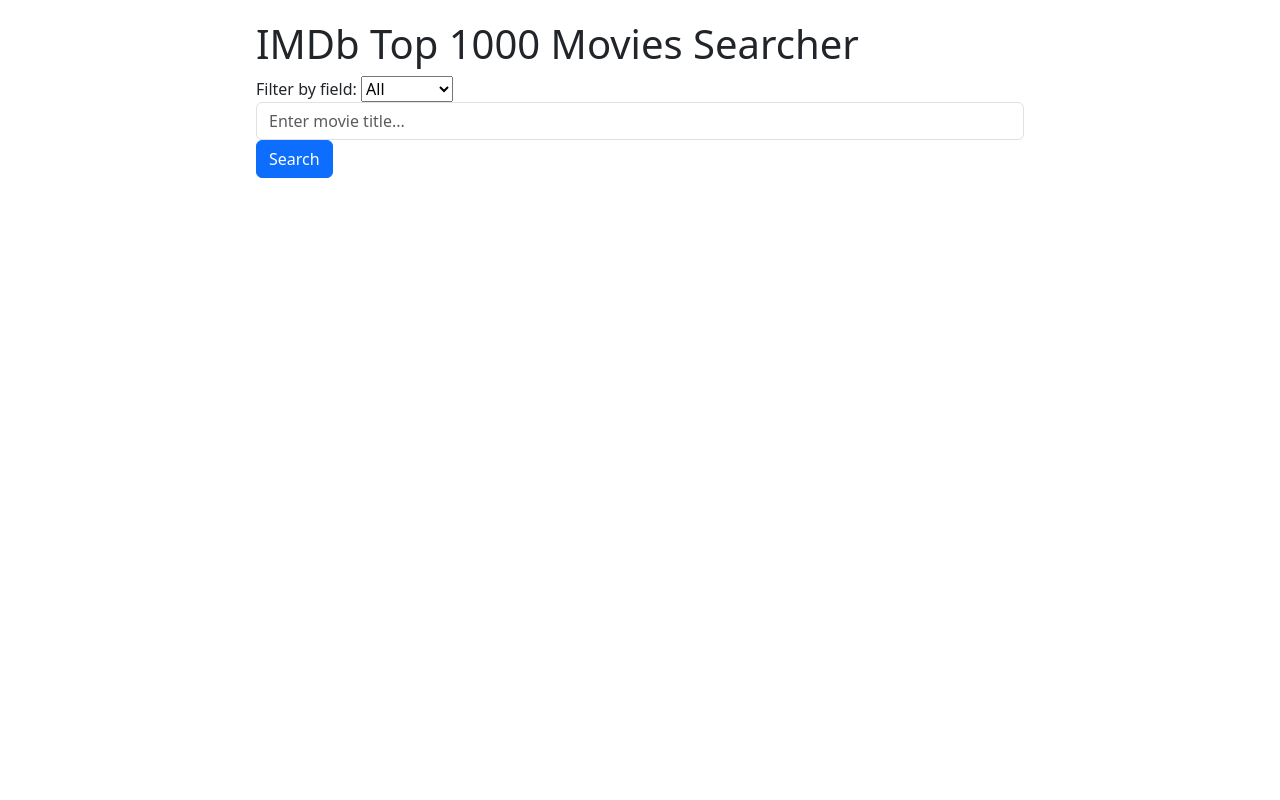
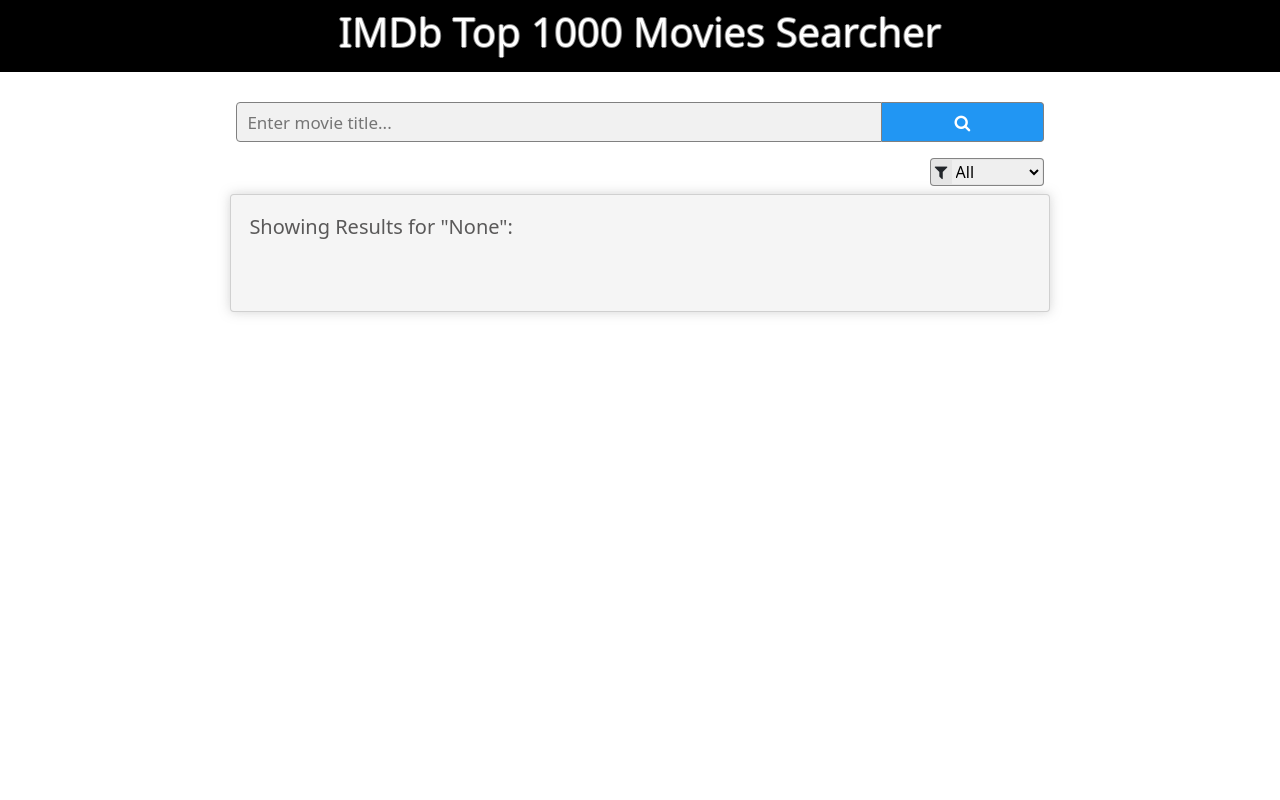
Before and after one commit to tarikjaber/capstone-backend, a Flask app: page /search in a window 1280 px wide. Run offline with Flask 3, Linux system fonts and the light colour scheme; some libraries are stand-ins or nearby versions.

Commit message:
Added styling

```diff
--- a/app.py
+++ b/app.py
@@ -46,7 +46,7 @@
 
 @app.route('/')
 def home():
-    return render_template('index.html', response=[])
+    return render_template('index.html', response=[], query_string = "", show_results = "hidden")
 
 @app.route('/search')
 def search_title():
@@ -61,9 +61,9 @@
             response = query_field(field, query)
 
         # Print the results
-        return render_template('index.html', response=response, selected_field=field)
+        return render_template('index.html', response=response, selected_field=field, query_string = query, show_results = "visible")
     else:
-        return render_template('index.html', response=[])
+        return render_template('index.html', response=[], query_string = query, show_results = "visible")
 
 def query_by_id(movie_id):
     try:
@@ -109,16 +109,21 @@
     output += "<div class='responses'>"
     for hit in response:
         movie = hit['_source']
+
+        output += "<a target='_blank' href='/movie/" + hit['_id'] + "'>"
         output += "<div class='card'>"
-        output += "<img src='" + movie['Poster_Link'] + "'>"
-        output += "<br>"
+        output += "<img class='card-img-top' src='" + movie['Poster_Link'] + "'>"
+        output += "<hr/>"
         output += "<div class='card-body'>"
         output += "<h5 class='card-title' >"
-        output += "<a target='_blank' href='/movie/" + hit['_id'] + "'>" + hit['_source']['Series_Title'] + "</a>"
+        output += movie['Series_Title']
         output += "</h5>"
-        output += "<p>Rating: " + movie['IMDB_Rating'] +  "</p>"
+        output += "<p style='font-weight: 600; margin-bottom:0; margin-top:1.5rem;'>"
+        output += "<i class='fa fa-star'></i>"
+        output += movie['IMDB_Rating'] +  "</p>"
         output += "</div>"
         output += "</div>"
+        output += "</a>"
     output += "</div>"
     return output
 
--- a/static/css/main.css
+++ b/static/css/main.css
@@ -2,29 +2,189 @@
     color:#3876BF;
 }
 
-body {
-    padding: 20px 20%;
+body{
+    margin: 0;
 }
 
-.result {
-    border: 2px solid black;
+form {
+    position: relative;
+    margin-bottom: 30px;
+    padding: 6px;
+}
+nav > a {
+    text-decoration: none;
+    color: white;
+}
+.content {
+    padding: 20px 18%;
+    margin-top: 60px;
+}
+
+.header{
+    background-color: black;
+    color: white;
+    width: 100%;
+    padding: 0.5rem;
+    position: fixed;
+    overflow: hidden;
+    top: 0;
+    z-index: 100;
+    text-align: center;
+    text-shadow: -1px 0 grey, 0 1px grey, 1px 0 grey, 0 -1px grey;
+}
+
+hr {
+    display: block;
+    height: 1px;
+    border: 0;
+    border-top: 2px solid #b3b2b2;
+    margin: 0;
+    padding: 0;
+}
+
+.results {
+    border: 1px solid rgba(0, 0, 0, 0.153);
     padding: 20px 10px 0;
-    margin: 2px;
-    display: inline-block;
-    text-align: center;
-    width: 300px;
-    border-radius: 20px;
+    margin-top: 12px;
+    border-radius: 4px;
+    background-color: whitesmoke;
+    color: rgb(90, 89, 89);
+
+    -webkit-box-shadow:0 0 15px rgba(128, 128, 128, 0.34);
+    -moz-box-shadow: 0 0 15px  rgba(128, 128, 128, 0.34);
+    box-shadow:0 0 12px  rgba(128, 128, 128, 0.34);
+}
+
+.results > h5 {
+    margin-left: 8px;
+}
+
+.search-bar {
+    display: flex;
+    flex-direction: row;
+    margin-top: 1rem;
+    width: 100%;
+    margin: 1rem auto;
+    justify-content: center;
+
+
+}
+
+.search-text {
+    border-radius: 4px 0 0 4px;
+    height: 2.5rem;
+    padding: 10px;
+    font-size: 17px;
+    border: 1px solid grey !important;
+    float: left;
+    width: 80%;
+    background: #f1f1f1;
+}
+
+textarea:focus, input:focus{
+    outline: 1px solid blue;
+}
+
+.search-btn{
+    border-radius: 0 4px 4px 0;
+    height: 2.5rem;
+    float: left;
+    width: 20%;
+    padding: 10px;
+    background: #2196F3;
+    color: white;
+    font-size: 17px;
+    border: 1px solid grey;
+    border-left: none;
+    cursor: pointer;
+}
+
+.filter{
+    background-color: rgb(229, 229, 229);
+    width: fit-content;
+    padding: 1px;
+    padding-left: 4px;
+    position: absolute;
+    bottom: -22px;
+    right: 6px;
+    border: 1px solid rgba(0, 0, 0, 0.422);
+    border-radius: 4px;
+
+}
+
+.fitler-btn{
+    border-radius: 0 4px 4px 0;
+    height: 2.5rem !important;
+    float: left;
+    width: 15%;
+    padding: 20px;
+    font-size: 17px;
+    border: 1px solid grey;
+    border-right: none;
+}
+
+.filter-menu{
+    border: none;
+    margin-left: 0;
+    cursor: pointer;
+}
+
+.search-btn:hover{
+    background: #0b7dda;
+}
+
+form::after{
+    content: "";
+    clear: both;
+    display: table;
 }
 
 .responses {
     display: flex;
-    justify-content: flex-start;
+    justify-content: space-between;
     gap: 1rem;
     flex-wrap: wrap;
+    padding: 2rem;
+}
+
+.responses > a {
+    text-decoration: none;
+    display: flex;
 }
 
 
 .card {
-    width: 12rem;
-    padding: 5px;
+    padding: 0.5rem;
+    width: 14rem;
+    display: flex;
+    margin-bottom: 1rem;
+    box-shadow: 6px 6px 8px rgba(102, 102, 102, 0.424);
 }
+
+.card:hover{
+    box-shadow: 6px 6px 8px rgba(102, 102, 102, 0.633);
+    outline: 1px rgba(54, 53, 53, 0.764) solid;
+}
+
+.card-img-top{
+    border-radius: 4px;
+}
+
+.card-body{
+    height: 100%;
+    display: flex;
+    flex-direction: column;
+    justify-content: space-between;
+    text-align: center;
+    line-height: 1rem;
+    align-items: center;
+}
+
+.card-title{
+    font-weight: bold;
+    font-style: italic;
+}
+
+.fa-star {
+    color: goldenrod;
+}
--- a/templates/base.html
+++ b/templates/base.html
@@ -2,12 +2,20 @@
     <head>
         <script src="https://unpkg.com/htmx.org@1.9.6"></script>
         <link rel="stylesheet" href="{{ url_for('static', filename='css/main.css') }}">
-        <title>{% block title %}IMDb Moview Searcher{% endblock %}</title>
-            <link href="https://cdn.jsdelivr.net/npm/bootstrap@5.3.2/dist/css/bootstrap.min.css" rel="stylesheet" integrity="sha384-T3c6CoIi6uLrA9TneNEoa7RxnatzjcDSCmG1MXxSR1GAsXEV/Dwwykc2MPK8M2HN" crossorigin="anonymous">
+        <title>{% block title %}IMDb Movie Searcher{% endblock %}</title>
+            <link href="https://cdn.jsdelivr.net/npm/bootstrap@5.3.2/dist/css/bootstrap.min.css" rel="stylesheet"
+            integrity="sha384-T3c6CoIi6uLrA9TneNEoa7RxnatzjcDSCmG1MXxSR1GAsXEV/Dwwykc2MPK8M2HN" crossorigin="anonymous">
+            <link rel="stylesheet" href="https://cdnjs.cloudflare.com/ajax/libs/font-awesome/4.7.0/css/font-awesome.min.css" integrity="sha512-SfTiTlX6kk+qitfevl/7LibUOeJWlt9rbyDn92a1DqWOw9vWG2MFoays0sgObmWazO5BQPiFucnnEAjpAB+/Sw==" crossorigin="anonymous"/>
     </head>
     <body>
-        <h1>IMDb Top 1000 Movies Searcher</h1>
-        {% block content %}{% endblock %}
-            <script src="https://cdn.jsdelivr.net/npm/bootstrap@5.3.2/dist/js/bootstrap.bundle.min.js" integrity="sha384-C6RzsynM9kWDrMNeT87bh95OGNyZPhcTNXj1NW7RuBCsyN/o0jlpcV8Qyq46cDfL" crossorigin="anonymous"></script>
+        <nav class = 'header'>
+            <a href='/'>
+                <h1>IMDb Top 1000 Movies Searcher</h1>
+            </a>
+        </nav>
+        <div class='content'>
+            {% block content %}{% endblock %}
+                <script src="https://cdn.jsdelivr.net/npm/bootstrap@5.3.2/dist/js/bootstrap.bundle.min.js" integrity="sha384-C6RzsynM9kWDrMNeT87bh95OGNyZPhcTNXj1NW7RuBCsyN/o0jlpcV8Qyq46cDfL" crossorigin="anonymous"></script>
+        </div>
     </body>
 </html>
--- a/templates/index.html
+++ b/templates/index.html
@@ -3,30 +3,49 @@
 {% block title %} IMDb Movie Searcher {% endblock %}
 
 {% block content %}
+
 <form action="/search" method="get">
-    <label for="field">Filter by field:</label>
-    <select id="field" name="field">
+
+    <div class='search-bar'>
+        <input type="text" name="query" class="search-text" placeholder="Enter movie title..."/>
+        <button class="search-btn" type="submit">
+            <i class="fa fa-search"></i>
+        </button>
+    </div>
+    <div class='filter'>
+        <label for="field" class='filter-icon'>
+            <i class='fa fa-filter'></i>
+        </label>
+        <select class='filter-menu' id="field" name="field">
             <option value="all" {% if selected_field == "all" %}selected{% endif %}>All</option>
             <option value="Series_Title" {% if selected_field == "Series_Title" %}selected{% endif %}>Title</option>
             <option value="Genre" {% if selected_field == "Genre" %}selected{% endif %}>Genre</option>
             <option value="Overview" {% if selected_field == "Overview" %}selected{% endif %}>Overview</option>
             <option value="Director" {% if selected_field == "Director" %}selected{% endif %}>Director</option>
         </select>
-    <input type="text" name="query" class="form-control" placeholder="Enter movie title..."/>
-    <button class="btn btn-primary"  type="submit">Search</button>
+    </div>
+
 </form>
+<div class='results' style='visibility: {{ show_results }}'>
+    <h5> Showing Results for "{{ query_string }}": </h5>
     <div class='responses'>
         {% for hit in response %}
-    <div class='card' style="width: 12rem; display: inline-block; margin-bottom: 1rem;">
+        <a href="/movie/{{ hit['_id'] }}">
+            <div class='card'>
                 <img class='card-img-top' src="{{ hit['_source']['Poster_Link'] }}" >
-        <br>
+                <hr/>
                 <div class='card-body'>
                     <h5 class='card-title' >
-                <a href="/movie/{{ hit['_id'] }}"> {{ hit['_source']['Series_Title'] }}</a>
+                         {{ hit['_source']['Series_Title'] }}
                     </h5>
-            <p>Rating: {{ hit['_source']['IMDB_Rating'] }} </p>
+                    <p style='font-weight: 600; margin-bottom:0; margin-top:1.5rem;'>
+                        <i class='fa fa-star'></i>
+                         {{ hit['_source']['IMDB_Rating'] }}
+                    </p>
                 </div>
             </div>
+        </a>
         {% endfor %}
     </div>
     {% endblock %}
+</div>
```
Lines whose indentation alone changed are shown as unchanged.
